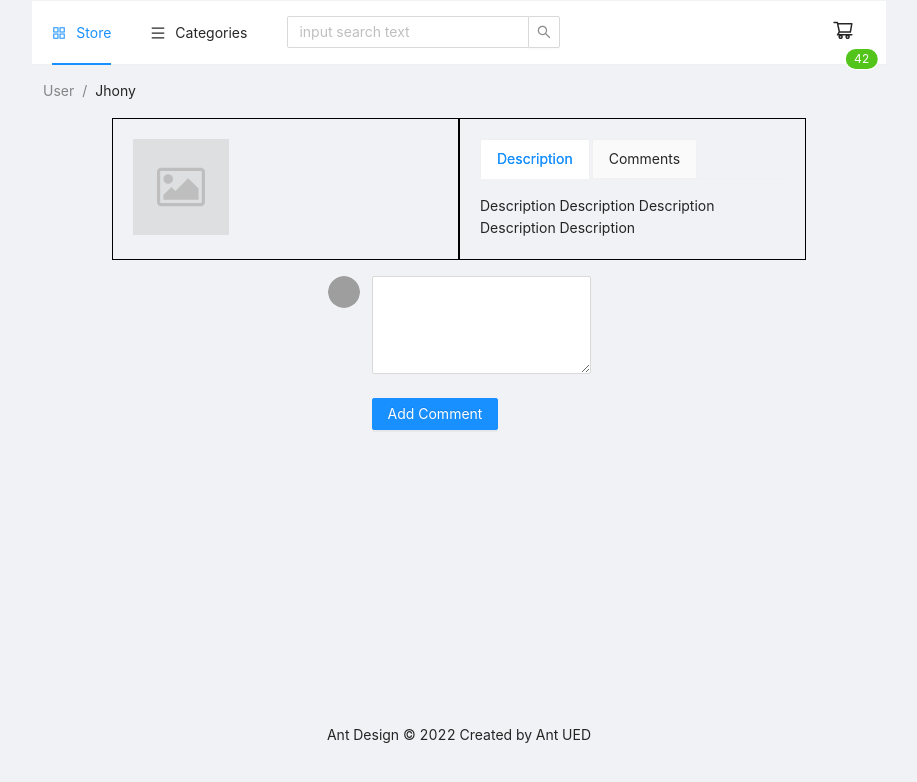
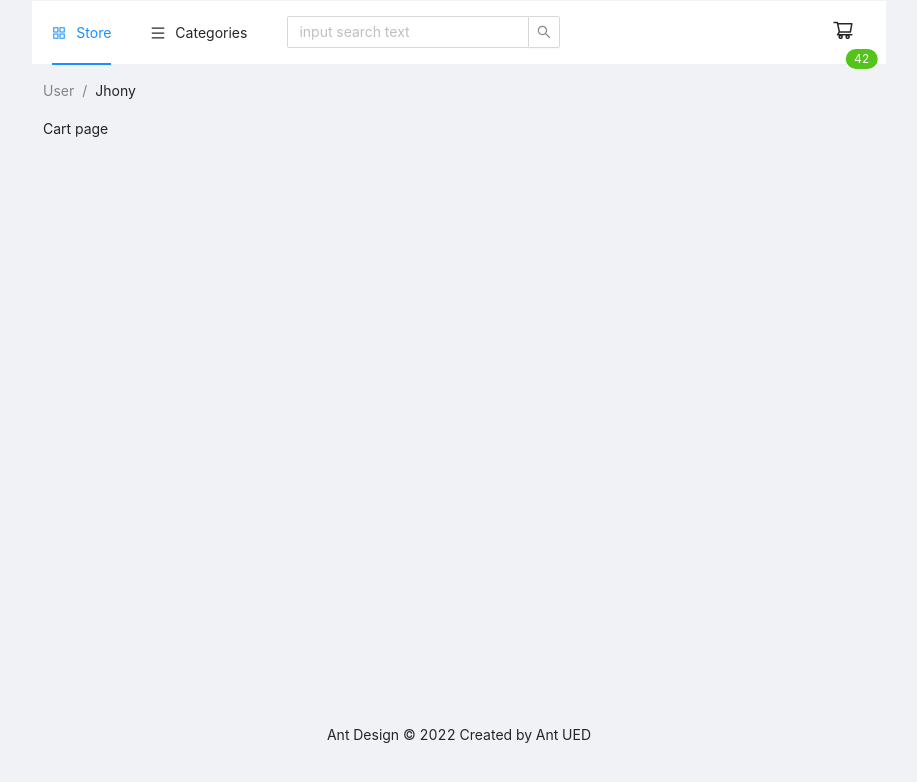
Before and after one commit to Ernian/store-app, a React (Create React App) app: page /cart in a window 1280 px wide. Shown: the top 782 px of the page, without its empty margins (181-1098 px from the left). Built offline with nearby package versions, Linux system fonts and the light colour scheme; grey boxes are pictures that could not be loaded.

Commit message:
add cart page

```diff
--- a/src/components/app/App.tsx
+++ b/src/components/app/App.tsx
@@ -1,8 +1,9 @@
 import React from 'react';
+import { BrowserRouter, Routes, Route } from 'react-router-dom';
 import { Layout, Col, Row, Affix } from 'antd';
 import Header from '../header/Header';
 import AdminPanel from '../adminPanel/AdminPanel';
-import { MainPage, ProductsPage, ProductPage } from '../../pages';
+import { MainPage, ProductsPage, ProductPage, CartPage } from '../../pages';
 import BreadCrumb from '../breadCrumb/BreadCrumb';
 
 function App(): JSX.Element {
@@ -10,6 +11,7 @@ function App(): JSX.Element {
     const date = new Date
 
     return (
+        <BrowserRouter>
             <Layout style={{ minHeight: '100vh' }}>
                 {isAdmin && <AdminPanel />}
                 <Layout className="site-layout">
@@ -43,9 +45,12 @@ function App(): JSX.Element {
                                 xxl={{ span: 14, offset: 5 }}
                             >
                                 <BreadCrumb />
-                            {/* <MainPage /> */}
-                            {/* <ProductsPage /> */}
-                            <ProductPage />
+                                <Routes>
+                                    <Route path='/' element={<MainPage />} />
+                                    <Route path='/products' element={<ProductsPage />} />
+                                    <Route path='/product' element={<ProductPage />} />
+                                    <Route path='/cart' element={<CartPage />} />
+                                </Routes>
                             </Col>
                         </Row>
                     </Layout.Content>
@@ -55,6 +60,8 @@ function App(): JSX.Element {
                     </Layout.Footer>
                 </Layout>
             </Layout >
+        </BrowserRouter>
+
     )
 }
 
--- a/src/components/header/Header.tsx
+++ b/src/components/header/Header.tsx
@@ -12,13 +12,14 @@ import {
 } from '@ant-design/icons';
 import type { MenuProps } from 'antd';
 import './header.css'
+import { Link } from 'react-router-dom';
 
 const { Search } = Input
 const onSearch = (value: string) => console.log(value);
 
 const items: MenuProps['items'] = [
     {
-        label: <a href="#store">Store</a>,
+        label: <Link to='/'>Store</Link>,
         key: 'store',
         icon: <AppstoreOutlined />,
     },
@@ -28,12 +29,12 @@ const items: MenuProps['items'] = [
         icon: <MenuOutlined />,
         children: [
             {
-                label: <a href="#all">All products</a>,
+                label: <Link to='/products'>All products</Link>,
                 key: 'all',
                 icon: <BarsOutlined />
             },
             {
-                label: <a href="#electronics">Electronics</a>,
+                label: <Link to='/product'>Electronics</Link>,
                 key: 'electronics',
                 icon: <AndroidOutlined />
             },
@@ -68,9 +69,9 @@ const items: MenuProps['items'] = [
     {
         label: (
             <Badge count={42} status='success' offset={[8, 40]}>
-                <a href="/cart">
+                <Link to="/cart">
                     <ShoppingCartOutlined style={{ fontSize: 22 }} />
-                </a>
+                </Link>
             </Badge>
         ),
         key: 'cart',
--- /dev/null
+++ b/src/pages/CartPage.tsx
@@ -0,0 +1,9 @@
+import React from 'react'
+
+const CartPage: React.FC = (): JSX.Element => {
+    return (
+        <div>Cart page</div>
+    )
+}
+
+export default CartPage
--- a/src/pages/index.ts
+++ b/src/pages/index.ts
@@ -1,5 +1,6 @@
 import MainPage from './MainPage';
 import ProductsPage from './ProductsPage';
 import ProductPage from './ProductPage';
+import CartPage from './CartPage';
 
-export { MainPage, ProductsPage, ProductPage }
+export { MainPage, ProductsPage, ProductPage, CartPage }
```
Lines whose indentation alone changed are shown as unchanged.
